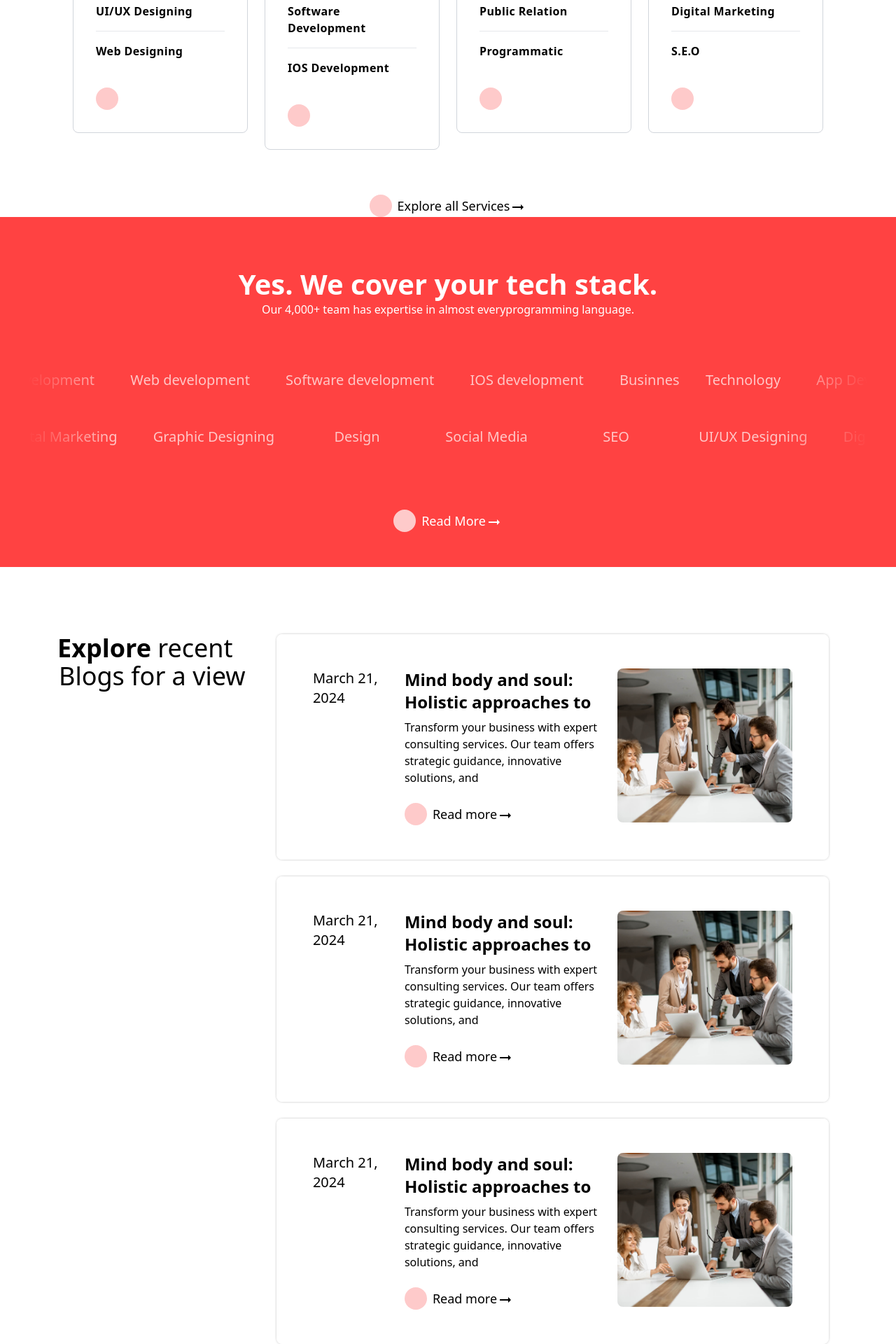
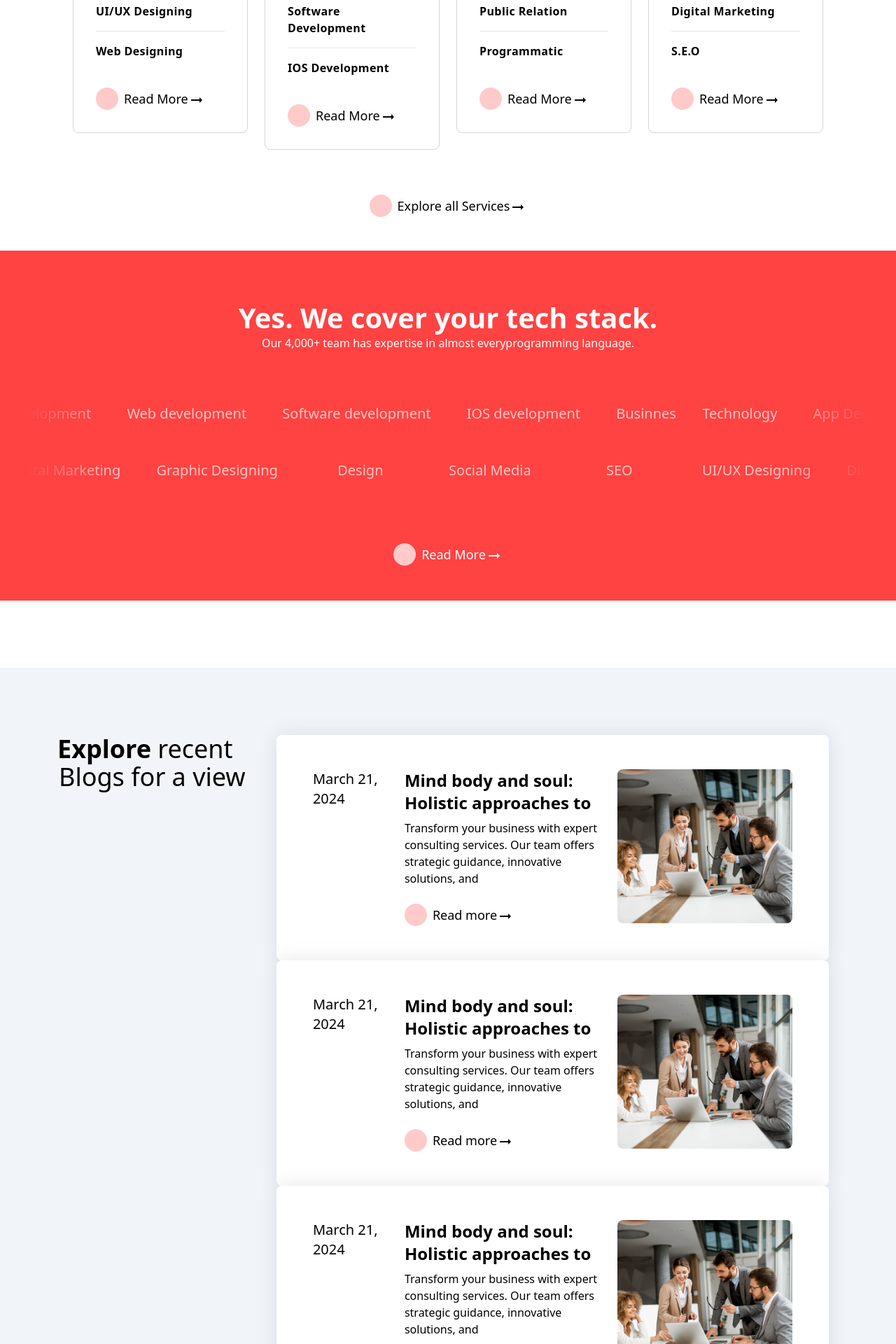
Before and after one commit to rkcoola792/media-dynox-revamped, a React (Vite) app: page / in a window 1280 px wide. Shown: the part 1580-3500 px from the top of the page at 70% size. Built offline with nearby package versions, Linux system fonts and the light colour scheme.

Commit message:
blogs shadow fixed

```diff
--- a/src/components/Blog/Blog.jsx
+++ b/src/components/Blog/Blog.jsx
@@ -2,7 +2,7 @@ import React from 'react'
 import Explore from "../Explore/Explore";
 const Blog = ({date,heading,subheading,img}) => {
   return (
-    <div className="blog flex gap-6 rounded-lg justify-evenly shadow-blog-shadow p-12 my-6  cursor-pointer border border-white hover:border hover:border-red-400 transition duration-300 ease-out hover:ease-in ">
+    <div className="blog flex gap-6 rounded-lg justify-evenly shadow-blog-shadow p-12 cursor-pointer border border-white hover:border hover:border-red-400 transition duration-300 ease-out hover:ease-in ">
       <div className="left date w-[15%]">
         <p className="text-xl"> March 21, 2024</p>
       </div>
--- a/src/components/Blogs/Blogs.jsx
+++ b/src/components/Blogs/Blogs.jsx
@@ -6,22 +6,20 @@ const Blogs = () => {
   return (
     <div className="blogs flex gap-8 relative  ">
       <div className="left relative">
-        <h1
-          className="lg:text-4xl sm:-ml-6 sm:text-2xl md:text-3xl text-3xl text-center sticky top-48 mb-[250px] mt-24"
-        >
+        <h1 className="lg:text-4xl sm:-ml-6 sm:text-2xl md:text-3xl text-3xl text-center sticky top-48 mb-[250px] mt-24">
           <span className="font-semibold sm:-ml-5">Explore</span> recent Blogs
           for a view
         </h1>
       </div>
       <div className="right my-12 ">
         <div className="blogs sticky my-12">
-          <div className="z-10 sticky top-48 bg-white">
+          <div className="z-10 sticky top-48 bg-white rounded-lg">
             <Blog></Blog>
           </div>
-          <div className="z-20 bg-white sticky top-48">
+          <div className="z-20 bg-white sticky top-48 rounded-lg">
             <Blog></Blog>
           </div>
-          <div className="z-30 bg-white sticky top-48 ">
+          <div className="z-30 bg-white sticky top-48 rounded-lg ">
             <Blog></Blog>
           </div>
         </div>
--- a/src/components/Cards/Cards.jsx
+++ b/src/components/Cards/Cards.jsx
@@ -46,7 +46,7 @@ const Cards = ({ title, first, second, third, fourth, color }) => {
         </h3>
       </div>
       <div className="">
-        <Explore text="Read More" color="white" hovercolor="white"></Explore>
+        <Explore text="Read More" color="" hovercolor="white"></Explore>
       </div>
     </motion.div>
   );
--- a/src/components/Homepage/Section5.jsx
+++ b/src/components/Homepage/Section5.jsx
@@ -4,7 +4,7 @@ import InfiniteScroll from "../InfiniteScroll/Infinitescroll";
 import Explore from "../Explore/Explore";
 const Section5 = () => {
   return (
-    <div className="bg-secondaryRed h-[500px] flex flex-col items-center py-12 text-center overflow-hidden gap-12 px-8 ">
+    <div className="bg-secondaryRed h-[500px] flex flex-col items-center py-12 text-center overflow-hidden gap-12 px-8 mt-12">
       <motion.div
         className="top-heading text-white pt-8"
         initial={{ opacity: 0, y: 75 }}
--- a/src/components/Homepage/Section8.jsx
+++ b/src/components/Homepage/Section8.jsx
@@ -3,7 +3,7 @@ import Blogs from '../Blogs/Blogs'
 
 const Section8 = () => {
   return (
-    <div className='blogs-section px-24'>
+    <div className='blogs-section px-24 bg-slate-100 mt-24'>
       <Blogs></Blogs>
     </div>
   )
--- a/tailwind.config.js
+++ b/tailwind.config.js
@@ -12,7 +12,7 @@ export default {
       },
       boxShadow: {
         // "blog-shadow": " 0px 0px 21px -7px rgba(0,0,0,0.75)",
-        "blog-shadow": "  0px 0px 4px -2px rgba(0,0,0,0.75)",
+        "blog-shadow": "  0px 0px 30px 0px rgba(0,0,0,0.1)",
       },
     },
   },
```
